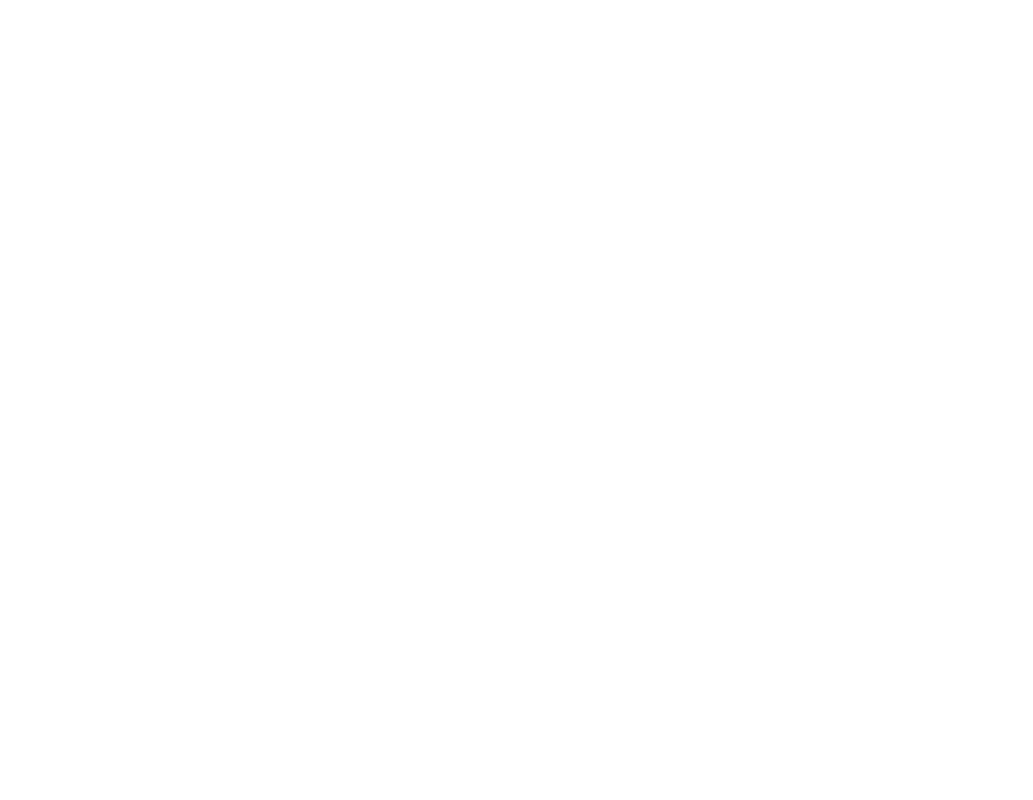
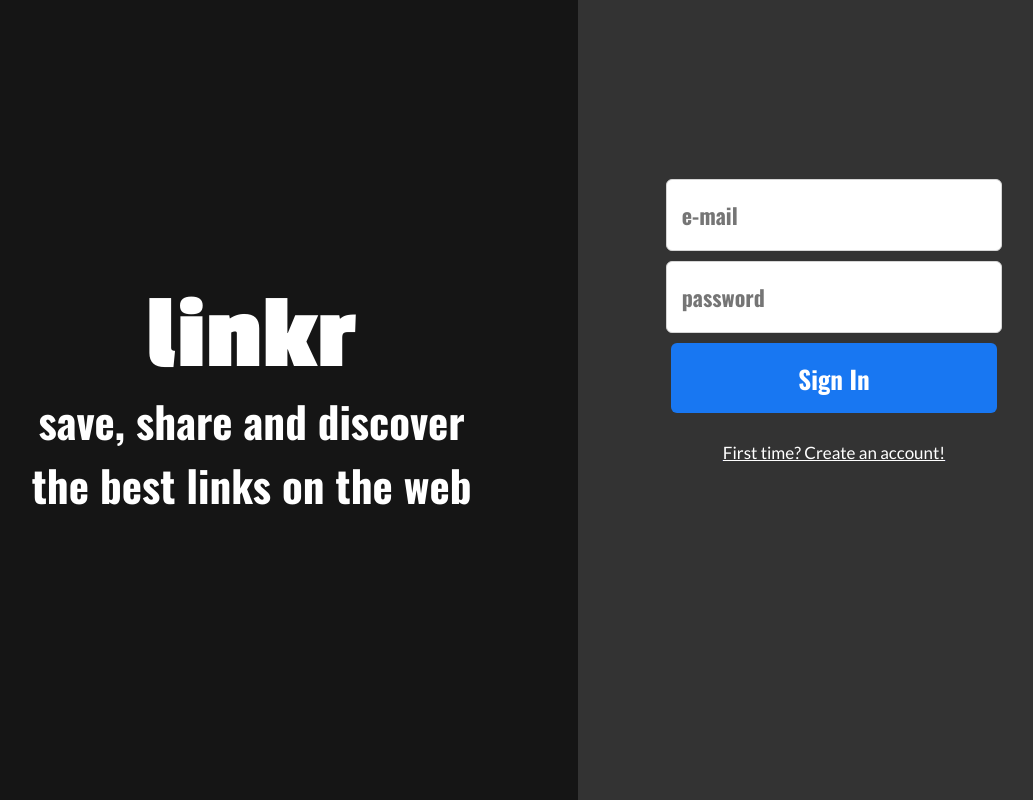
Before and after one commit to dudamollica/Projeto18-Linkr-Front, a React (Create React App) app: page / in a window 1280 px wide. Before the commit this address had no page. Shown: the whole page, without its empty margins (190-1223 px from the left). Built offline with nearby package versions, Linux system fonts and the light colour scheme.

Commit message:
Feat: Requisitos obrigatórios e data-test da rota /signup

```diff
--- a/package.json
+++ b/package.json
@@ -13,6 +13,7 @@
     "match-sorter": "^6.3.1",
     "react": "^18.2.0",
     "react-dom": "^18.2.0",
+    "react-loader-spinner": "^5.3.4",
     "react-router-dom": "^6.8.2",
     "react-scripts": "5.0.1",
     "sort-by": "^1.2.0",
--- a/public/index.html
+++ b/public/index.html
@@ -9,6 +9,10 @@
       name="description"
       content="Web site created using create-react-app"
     />
+    <link rel="preconnect" href="https://fonts.googleapis.com">
+    <link rel="preconnect" href="https://fonts.gstatic.com" crossorigin>
+    <link href="https://fonts.googleapis.com/css2?family=Lato:ital,wght@0,100;0,300;0,400;0,700;0,900;1,100;1,300;1,400;1,700;1,900&family=Oswald:wght@200;300;400;500;600;700&family=Passion+One:wght@400;700;900&display=swap" rel="stylesheet">
+
     <title>Linkr</title>
   </head>
   <body>
--- a/src/App.js
+++ b/src/App.js
@@ -1,6 +1,9 @@
 import { BrowserRouter, Routes, Route } from "react-router-dom"
 import AuthProvider from "./AppContext/auth.js";
 import GlobalStyle from "./Constants/GlobalStyle.js";
+
+import SignUp from "./pages/signUp.js";
+import SignIn from "./pages/signIn.js";
 
 function App() {
   return (
@@ -9,7 +12,8 @@
         <BrowserRouter>
           <GlobalStyle />
           <Routes>
-
+            <Route path="/" element={<SignIn />} />
+            <Route path="/sign-up" element={<SignUp />} />
           </Routes>
         </BrowserRouter>
       </AuthProvider>
--- a/src/Constants/GlobalStyle.js
+++ b/src/Constants/GlobalStyle.js
@@ -42,6 +42,17 @@
 table {
 	border-collapse: collapse;
 	border-spacing: 0;
-}`
+}
+.flex{
+    display: flex;
+    justify-content: center;
+    align-items: center;
+}
+`;
+/*
+font - family:
+font-family: 'Lato', sans-serif;
+font-family: 'Oswald', sans-serif;
+font-family: 'Passion One', cursive; */
 
 export default GlobalStyle;
--- /dev/null
+++ b/src/pages/signIn.js
@@ -0,0 +1,187 @@
+import styled from "styled-components";
+import { Link, useNavigate } from "react-router-dom";
+import { useState } from "react";
+
+import axios from "axios";
+
+function Login() {
+  const navigate = useNavigate();
+  const [email, setEmail] = useState("");
+  const [password, setPassword] = useState("");
+
+  function SignUp(e) {
+    e.preventDefault();
+    const body = {
+      email: email,
+      password: password,
+    };
+    console.log(body);
+    axios
+      .post(`${process.env.REACT_APP_API_URL}/signin`, body)
+      .then((res) => {
+        navigate("/timeline");
+      })
+      .catch((err) => {
+        alert(`${err.message}`);
+      });
+  }
+  return (
+    <>
+      <SignUpScrn className="flex">
+        <LogoContainer className="flex">
+          <h1>linkr</h1>
+          <h3>save, share and discover</h3>
+          <h3>the best links on the web</h3>
+        </LogoContainer>
+        <FormContainer>
+          <Form className="flex" onSubmit={SignUp}>
+            <input
+              data-test="email-input"
+              type="email"
+              placeholder="e-mail"
+              value={email}
+              onChange={(e) => setEmail(e.target.value)}
+              required
+            ></input>
+            <input
+              data-test="password-input"
+              type="password"
+              placeholder="password"
+              value={password}
+              onChange={(e) => setPassword(e.target.value)}
+              required
+            ></input>
+
+            <button data-test="signup-btn" type="submit">
+              Sign In
+            </button>
+          </Form>
+          <Link to="/sign-up">
+            <LoginCadastro className="flex">
+              <p data-test="login-link">First time? Create an account!</p>
+            </LoginCadastro>
+          </Link>
+        </FormContainer>
+      </SignUpScrn>
+    </>
+  );
+}
+
+export default Login;
+
+const SignUpScrn = styled.div`
+  display: flex;
+  flex-direction: column;
+
+  @media (min-width: 768px) {
+    flex-direction: row;
+    width: 100%;
+  }
+`;
+
+const LogoContainer = styled.div`
+  width: 100%;
+  height: 175px;
+  display: flex;
+  flex-direction: column;
+  justify-content: center;
+  background-color: #151515;
+  color: #fff;
+  cursor: default;
+  box-shadow: 0px 4px 4px rgba(0, 0, 0, 0.25);
+  h1 {
+    font-family: "Passion One", cursive;
+    font-size: 75px;
+    font-weight: 700;
+  }
+  h3 {
+    font-family: "Oswald", sans-serif;
+    font-size: 23px;
+    line-height: 34px;
+    font-weight: 700;
+  }
+
+  @media (min-width: 768px) {
+    width: 60%;
+    height: 100vh;
+    justify-content: center;
+    align-items: flex-start;
+    h1,
+    h3 {
+      margin-left: 15%;
+    }
+    h1 {
+      font-size: 106px;
+    }
+    h3 {
+      font-size: 43px;
+      line-height: 64px;
+    }
+  }
+`;
+
+const FormContainer = styled.div`
+  width: 100%;
+  height: 100vh;
+  background-color: #333;
+
+  @media (min-width: 768px) {
+    width: 40%;
+  }
+`;
+
+const Form = styled.form`
+  margin-top: 40px;
+  flex-direction: column;
+  gap: 10px;
+  input {
+    font-family: "Oswald", sans-serif;
+    font-weight: 700;
+    width: 85%;
+    height: 40px;
+    border: 1px solid #d5d5d5;
+    border-radius: 6px;
+    padding: 15px;
+    font-size: 22px;
+  }
+  button {
+    width: 92%;
+    height: 70px;
+    border: none;
+    background-color: #1877f2;
+    border-radius: 6px;
+    font-size: 25px;
+    color: #fff;
+    font-family: "Oswald", sans-serif;
+    font-weight: 700;
+    cursor: pointer;
+
+    &:hover {
+      background-color: #fff;
+      color: #1877f2;
+    }
+  }
+
+  @media (min-width: 768px) {
+    margin: 35% 15% 0;
+    width: 70%;
+    button {
+      width: 91%;
+    }
+  }
+`;
+
+const LoginCadastro = styled.div`
+  justify-content: center;
+  margin: 30px 0;
+
+  p {
+    cursor: pointer;
+    color: #fff;
+    font-size: 14px;
+    text-decoration: underline;
+    font-family: "Lato", sans-serif;
+    font-size: 17px;
+    line-height: 20px;
+  }
+`;
--- /dev/null
+++ b/src/pages/signUp.js
@@ -0,0 +1,223 @@
+import styled from "styled-components";
+import axios from "axios";
+import { Link, useNavigate } from "react-router-dom";
+import { useState } from "react";
+import { ThreeDots } from "react-loader-spinner";
+
+function Cadastro() {
+  const navigate = useNavigate();
+  const [email, setEmail] = useState("");
+  const [password, setPassword] = useState("");
+  const [username, setUsername] = useState("");
+  const [picture_url, setPicture_url] = useState("");
+  const [isLoading, setIsLoading] = useState(false);
+
+  function SignUp(e) {
+    e.preventDefault();
+
+    if (!email || !password || !username || !picture_url) {
+      alert("Por favor, verifique se todos os campos estão preenchidos!");
+      return;
+    }
+    setIsLoading(true);
+    const body = {
+      email: email,
+      password: password,
+      username: username,
+      picture_url: picture_url,
+    };
+
+    axios
+      .post(`${process.env.REACT_APP_API_URL}/signup`, body)
+      .then((res) => {
+        alert("Cadastro realizado com sucesso! Faça seu login.");
+        navigate("/");
+      })
+      .catch((err) => {
+        if (err.response && err.response.status === 409) {
+          alert("Este e-mail já está em uso. Tente outro ou faça login!");
+        } else {
+          alert(`${err.message}`);
+        }
+      })
+      .finally(() => setIsLoading(false));
+  }
+  return (
+    <>
+      <SignUpScrn className="flex">
+        <LogoContainer className="flex">
+          <h1>linkr</h1>
+          <h3>save, share and discover</h3>
+          <h3>the best links on the web</h3>
+        </LogoContainer>
+        <FormContainer>
+          <Form className="flex" onSubmit={SignUp}>
+            <input
+              data-test="email"
+              type="email"
+              placeholder="e-mail"
+              value={email}
+              onChange={(e) => setEmail(e.target.value)}
+            ></input>
+            <input
+              data-test="password"
+              type="password"
+              placeholder="password"
+              value={password}
+              onChange={(e) => setPassword(e.target.value)}
+            ></input>
+            <input
+              data-test="username"
+              type="text"
+              placeholder="username"
+              value={username}
+              onChange={(e) => setUsername(e.target.value)}
+            ></input>
+            <input
+              data-test="picture-url"
+              type="url"
+              placeholder="picture url"
+              value={picture_url}
+              onChange={(e) => setPicture_url(e.target.value)}
+            ></input>
+            <button data-test="sign-up-btn" type="submit" disabled={isLoading}>
+              {isLoading ? (
+                <ThreeDots type="ThreeDots" color="#FFF" height={13} />
+              ) : (
+                "Sign Up"
+              )}
+            </button>
+          </Form>
+          <Link to="/">
+            <LoginCadastro className="flex">
+              <p data-test="login-link">Switch back to log in</p>
+            </LoginCadastro>
+          </Link>
+        </FormContainer>
+      </SignUpScrn>
+    </>
+  );
+}
+
+export default Cadastro;
+
+const SignUpScrn = styled.div`
+  display: flex;
+  flex-direction: column;
+
+  @media (min-width: 768px) {
+    flex-direction: row;
+    width: 100%;
+  }
+`;
+
+const LogoContainer = styled.div`
+  width: 100%;
+  height: 175px;
+  display: flex;
+  flex-direction: column;
+  justify-content: start;
+  background-color: #151515;
+  color: #fff;
+  cursor: default;
+  box-shadow: 0px 4px 4px rgba(0, 0, 0, 0.25);
+  h1 {
+    font-family: "Passion One", cursive;
+    font-size: 75px;
+    font-weight: 700;
+  }
+  h3 {
+    font-family: "Oswald", sans-serif;
+    font-size: 23px;
+    line-height: 34px;
+    font-weight: 700;
+  }
+
+  @media (min-width: 768px) {
+    width: 60%;
+    height: 100vh;
+    justify-content: center;
+    align-items: flex-start;
+    h1,
+    h3 {
+      margin-left: 15%;
+    }
+    h1 {
+      font-size: 106px;
+    }
+    h3 {
+      font-size: 43px;
+      line-height: 64px;
+    }
+  }
+`;
+
+const FormContainer = styled.div`
+  width: 100%;
+  height: 100vh;
+  background-color: #333;
+
+  @media (min-width: 768px) {
+    width: 40%;
+  }
+`;
+
+const Form = styled.form`
+  margin-top: 40px;
+  flex-direction: column;
+  gap: 10px;
+  input {
+    font-family: "Oswald", sans-serif;
+    font-weight: 700;
+    width: 85%;
+    height: 40px;
+    border: 1px solid #d5d5d5;
+    border-radius: 6px;
+    padding: 15px;
+    font-size: 22px;
+  }
+  button {
+    width: 92%;
+    height: 70px;
+    border: none;
+    background-color: #1877f2;
+    border-radius: 6px;
+    font-size: 25px;
+    color: #fff;
+    font-family: "Oswald", sans-serif;
+    font-weight: 700;
+    cursor: pointer;
+
+    &:hover {
+      background-color: #fff;
+      color: #1877f2;
+    }
+  }
+
+  button:disabled {
+    opacity: 0;
+  }
+
+  @media (min-width: 768px) {
+    margin: 35% 15% 0;
+    width: 70%;
+    button {
+      width: 91%;
+    }
+  }
+`;
+
+const LoginCadastro = styled.div`
+  justify-content: center;
+  margin: 30px 0;
+
+  p {
+    cursor: pointer;
+    color: #fff;
+    font-size: 14px;
+    text-decoration: underline;
+    font-family: "Lato", sans-serif;
+    font-size: 17px;
+    line-height: 20px;
+  }
+`;
```
Also changed, not shown: 2 other files (tests, documents, lock files or other folders). Lines whose indentation alone changed are shown as unchanged.
